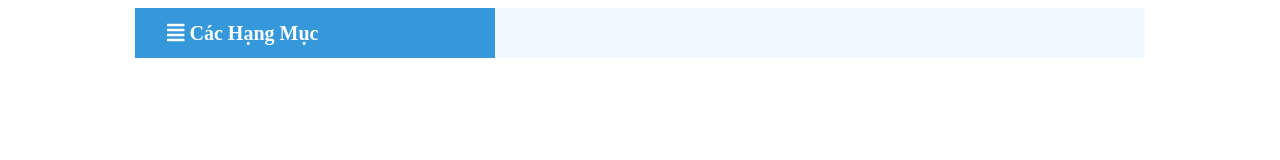
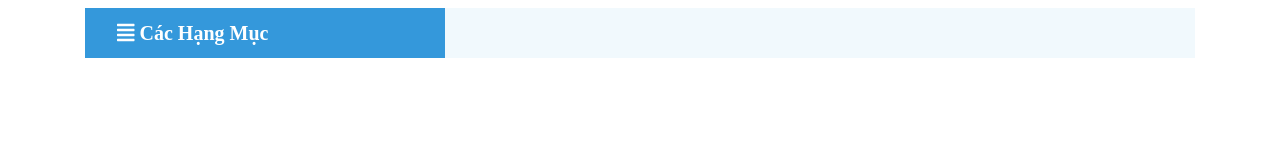
Before and after one commit to bai-thi-hoc-ky-2-t3k21-T-N-tuan-anh/bai-thi-hoc-ky-2-t3k21-T-N-tuan-anh, a plain HTML site: page index.html in a window 1280 px wide. Drawn offline with Linux system fonts and the light colour scheme.

Commit message:
Update Commited
Signed-off-by: dopaemon <polarisdp@gmail.com>

```diff
--- a/index.css
+++ b/index.css
@@ -1,7 +1,7 @@
 .center {
   margin: auto;
-  width: 1010px;
-  height:
+  width: 1110px;
+  height: 650px
   border: 5px solid #dcdcdc;
   background-color: #f1f9fd;
 }
```
